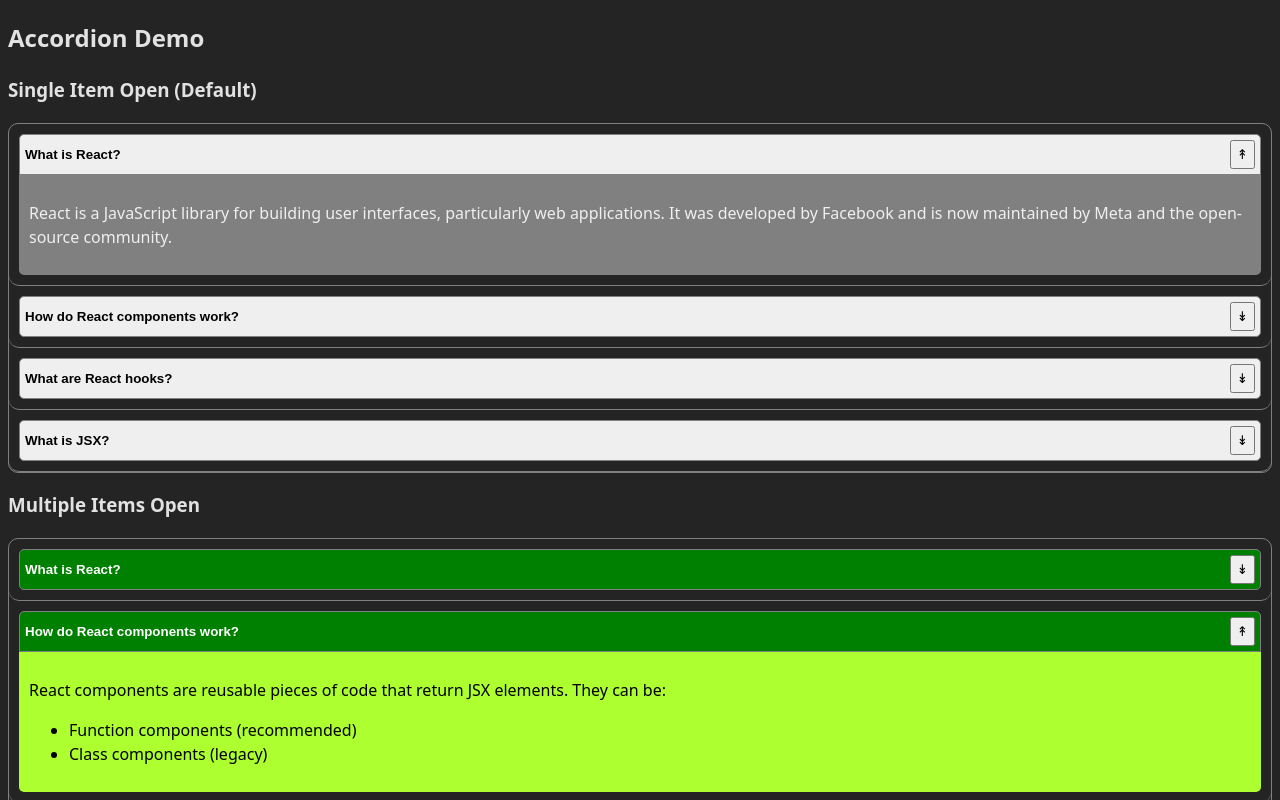
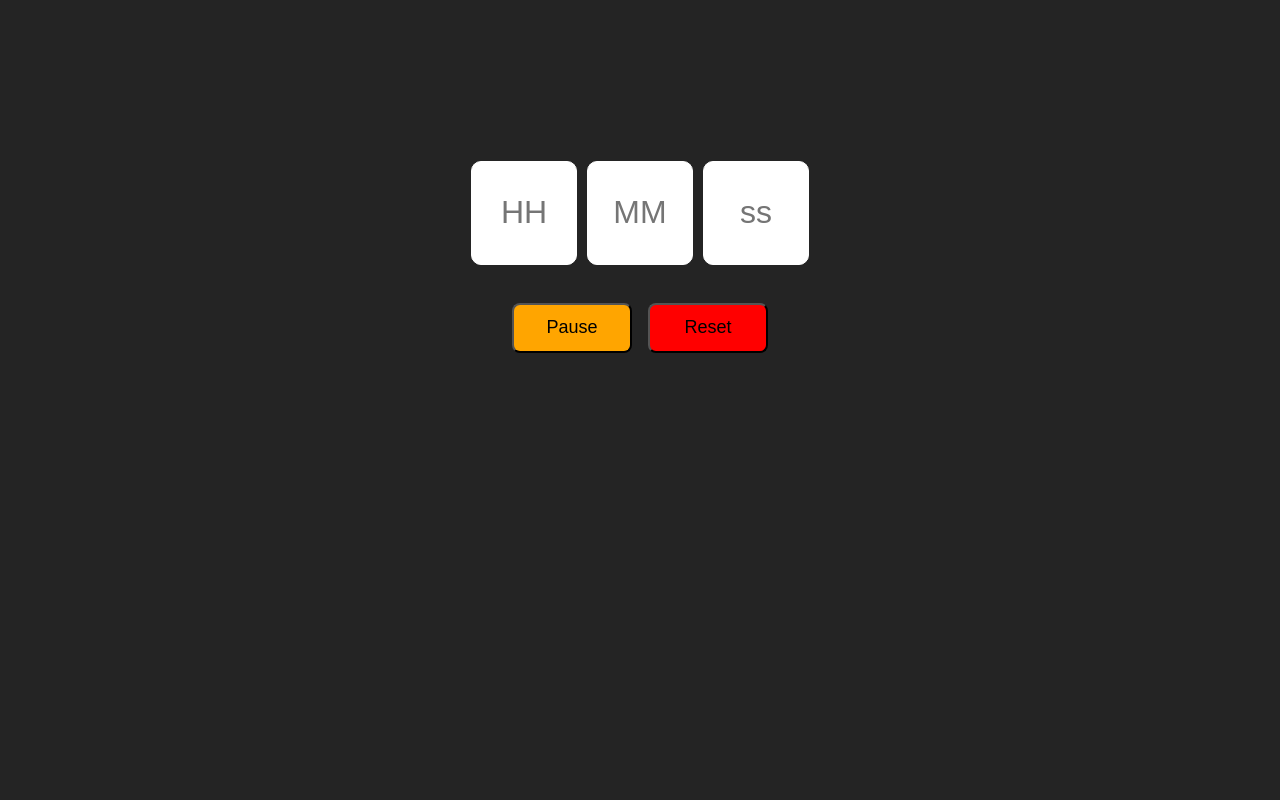
Before and after one commit to yash1rj/Advanced-Frontend, a React (Vite) app in the folder Machine Coding/: page / in a window 1280 px wide. Shown: the top 800 px of the page. Built offline with nearby package versions, Linux system fonts and the light colour scheme.

Commit message:
stopwatch initial changes

```diff
--- a/Machine Coding/src/App.tsx
+++ b/Machine Coding/src/App.tsx
@@ -1,5 +1,6 @@
 import "./App.css";
-import AccordionDemo from "./components/AccordionDemo/AccordionDemo";
+import StopWatch from "./components/StopWatch/StopWatch";
+// import AccordionDemo from "./components/AccordionDemo/AccordionDemo";
 // import InfiniteScroll from "./components/InfiniteScroll/InfiniteScroll";
 // import Counter from "./components/CustomUseEffectCounter/Counter";
 // import CalcHistory from "./components/CalcHistory/CalcHistory";
@@ -35,7 +36,8 @@
       {/* <CalcHistory /> */}
       {/* <Counter /> */}
       {/* <InfiniteScroll /> */}
-      <AccordionDemo />
+      {/* <AccordionDemo /> */}
+      <StopWatch />
     </>
   );
 }
--- /dev/null
+++ b/Machine Coding/src/components/StopWatch/StopWatch.tsx
@@ -0,0 +1,72 @@
+import styled from "styled-components";
+
+const StopWatchWrapper = styled.div`
+  display: flex;
+  flex-direction: column;
+  justify-content: center;
+  align-items: center;
+  height: 500px;
+`;
+
+const TimerBlock = styled.input`
+  display: flex;
+  justify-content: center;
+  width: 100px;
+  height: 100px;
+  border: 1px solid white;
+  border-radius: 10px;
+  margin: 5px;
+  font-size: 32px;
+  justify-items: center;
+
+  &::-webkit-input-placeholder {
+    text-align: center;
+    width: inherit;
+  }
+
+  /* Chrome, Safari, Edge, Opera */
+  &::-webkit-outer-spin-button,
+  &::-webkit-inner-spin-button {
+    -webkit-appearance: none;
+    margin: 0;
+  }
+`;
+
+const ActionBtn = styled.button<{ btnType?: string }>`
+  height: 50px;
+  width: 120px;
+  background: ${(p) =>
+    p.btnType ? (p.btnType === "pause" ? "orange" : "red") : "white"};
+  border-radius: 8px;
+  margin: 8px;
+  font-size: 18px;
+
+  &:hover {
+    background: ${(p) =>
+      p.btnType ? (p.btnType === "pause" ? "darkorange" : "darkred") : "white"};
+  }
+`;
+
+const StopWatch = () => {
+  const handlePause = () => {};
+  const handleReset = () => {};
+  return (
+    <StopWatchWrapper>
+      <div style={{ display: "flex" }}>
+        <TimerBlock type="number" placeholder="HH" />
+        <TimerBlock type="number" placeholder="MM" />
+        <TimerBlock type="number" placeholder="ss" />
+      </div>
+      <div style={{ display: "flex", marginTop: "25px" }}>
+        <ActionBtn type="button" btnType="pause" onClick={handlePause}>
+          Pause
+        </ActionBtn>
+        <ActionBtn type="button" btnType="reset" onClick={handleReset}>
+          Reset
+        </ActionBtn>
+      </div>
+    </StopWatchWrapper>
+  );
+};
+
+export default StopWatch;
```
